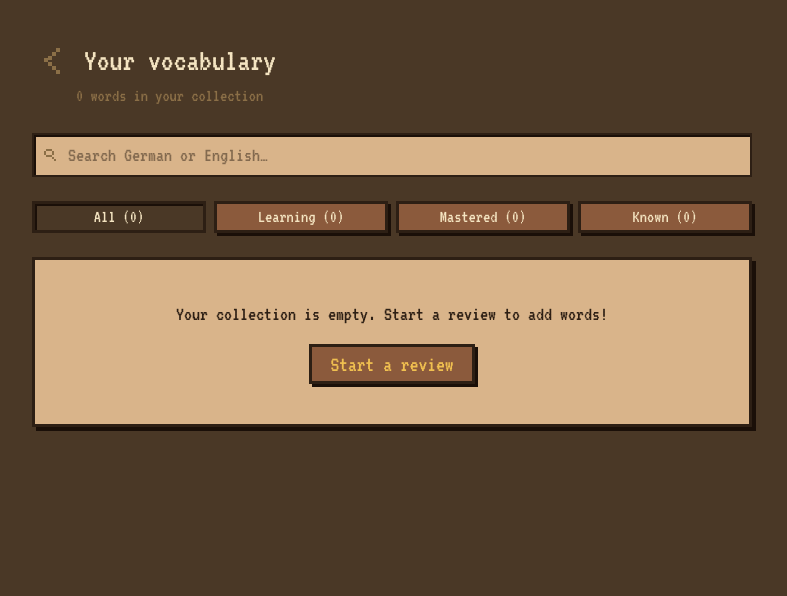
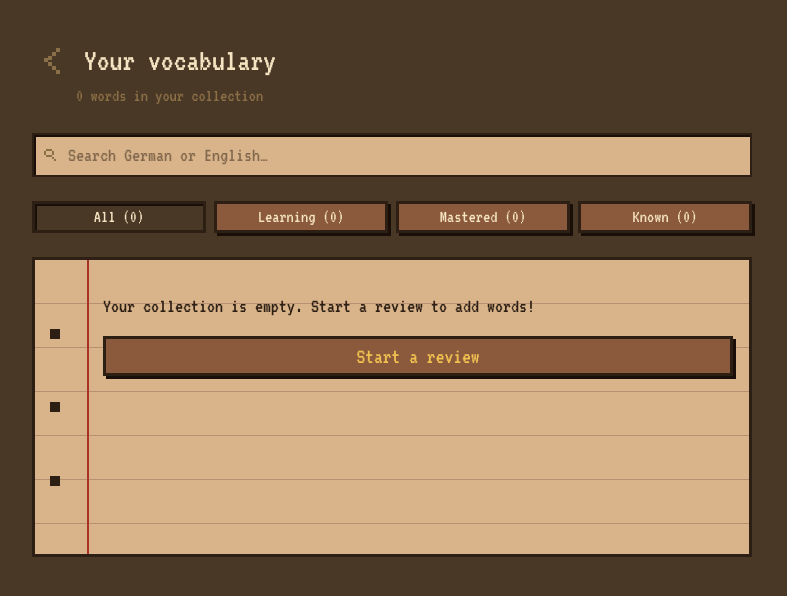
Before and after one commit to sofiaojeda-cmd/german-flashcards, a Next.js app: page /vocabulary in a window 1280 px wide. Shown: the top 596 px of the page, without its empty margins (242-1029 px from the left). Built offline with nearby package versions, Linux system fonts and the light colour scheme.

Commit message:
Add notebook + folder tab styling to vocabulary page

```diff
--- a/src/app/globals.css
+++ b/src/app/globals.css
@@ -37,6 +37,13 @@
   --accent-blue:    #4a90d9;
   --accent-purple:  #8e44ad;
   --shadow:         #1a0f08;
+
+  /* ── Notebook / folder tokens ── */
+  --folder-tab-color:      #e0a020;
+  --folder-tab-inactive:   #b88018;
+  --notebook-line-color:   #b89070;
+  --notebook-margin-color: #a83228;
+  --notebook-line-height:  44px;
 }
 
 /* ── Tailwind theme extension ─────────────────────────────────── */
--- a/src/app/vocabulary/page.tsx
+++ b/src/app/vocabulary/page.tsx
@@ -2,7 +2,7 @@
 
 import * as React from "react";
 import { useRouter } from "next/navigation";
-import { PixelButton, PixelInput } from "@/components/pixel";
+import { PixelButton, PixelInput, PixelFolderTab, PixelNotebookPage } from "@/components/pixel";
 
 const SearchIcon = (
   <svg width="16" height="16" viewBox="0 0 16 16" shapeRendering="crispEdges" aria-hidden>
@@ -285,41 +285,46 @@ export default function VocabularyPage() {
           })}
         </div>
 
-        {/* ── Topic chips ── */}
+        {/* ── Folder tabs + notebook (no gap between them) ── */}
+        <div style={{ display: "flex", flexDirection: "column", gap: 0 }}>
+          {/* Folder tab row */}
           {topics.length > 0 && (
-          <div style={{ display: "flex", flexWrap: "wrap", gap: "8px" }}>
-            {["all", ...topics].map((topic) => (
-              <PixelButton
+            <div
+              style={{
+                display: "flex",
+                alignItems: "flex-end",
+                gap: "2px",
+                overflowX: "auto",
+                // Hide scrollbar cross-browser
+                scrollbarWidth: "none",
+                msOverflowStyle: "none" as React.CSSProperties["msOverflowStyle"],
+              }}
+            >
+              <PixelFolderTab
+                label="All topics"
+                active={activeTopic === "all"}
+                onClick={() => switchTopic("all")}
+              />
+              {topics.map((topic) => (
+                <PixelFolderTab
                   key={topic}
-                size="sm"
-                variant="secondary"
-                selected={activeTopic === topic}
+                  label={capitalize(topic)}
+                  icon={`category-${topic}`}
+                  active={activeTopic === topic}
                   onClick={() => switchTopic(topic)}
-                style={{ gap: "6px" }}
-              >
-                {topic !== "all" && (
-                  <img
-                    src={`/sprites/category-${topic}.png`}
-                    width={16}
-                    height={16}
-                    alt=""
-                    style={{ imageRendering: "pixelated", display: "block", flexShrink: 0 }}
                 />
-                )}
-                {topic === "all" ? "All topics" : capitalize(topic)}
-              </PixelButton>
               ))}
             </div>
           )}
 
-        {/* ── Card list / empty states ── */}
+          {/* Notebook page */}
+          <PixelNotebookPage>
             {collected === 0 ? (
               <EmptyCollection onStart={() => router.push("/review")} />
             ) : filtered.length === 0 ? (
               <NoResults onClear={clearFilters} />
             ) : (
-          <div style={{ display: "flex", flexDirection: "column", gap: "8px" }}>
-            {filtered.map((row) => (
+              filtered.map((row) => (
                 <CardRow
                   key={row.card.id}
                   row={row}
@@ -329,9 +334,10 @@ export default function VocabularyPage() {
                   }
                   onAction={handleAction}
                 />
-            ))}
+              ))
+            )}
+          </PixelNotebookPage>
         </div>
-        )}
       </div>
     </div>
   );
@@ -396,7 +402,6 @@ function CardRow({ row, expanded, onToggle, onAction }: CardRowProps) {
   const spaceIdx = card.front.indexOf(" ");
   const article = card.gender && spaceIdx !== -1 ? card.front.slice(0, spaceIdx) : null;
   const rest = article ? card.front.slice(spaceIdx) : null;
-  const topicSprite = card.topics[0] ? `category-${card.topics[0]}` : null;
 
   async function doAction(action: "known" | "learning") {
     setBusy(true);
@@ -408,55 +413,36 @@ function CardRow({ row, expanded, onToggle, onAction }: CardRowProps) {
   }
 
   return (
-    <div
-      style={{
-        backgroundColor: "var(--bg-panel)",
-        border: "3px solid var(--border-dark)",
-        boxShadow: expanded ? "2px 2px 0 var(--shadow)" : "4px 4px 0 var(--shadow)",
-      }}
-    >
-      {/* Collapsed header — clickable toggle */}
+    <div>
+      {/* Single notebook line — exactly line-height tall */}
       <button
         onClick={onToggle}
         onMouseEnter={() => setHovered(true)}
         onMouseLeave={() => setHovered(false)}
         style={{
           width: "100%",
-          background: hovered && !expanded ? "rgba(139, 90, 60, 0.08)" : "transparent",
+          height: "var(--notebook-line-height)",
+          background: hovered && !expanded ? "rgba(0,0,0,0.04)" : "transparent",
           border: "none",
-          padding: "12px 16px",
+          padding: "0",
           cursor: "pointer",
           fontFamily: "var(--font-pixel)",
           display: "flex",
           alignItems: "center",
-          gap: "12px",
+          gap: "8px",
           textAlign: "left",
         }}
       >
-        {/* Left: topic icon + German word + English translation */}
-        <div style={{ flex: 1, minWidth: 0 }}>
-          <div
+        <span
           style={{
-              display: "flex",
-              alignItems: "center",
-              gap: "8px",
-              marginBottom: "4px",
+            flex: 1,
+            minWidth: 0,
+            fontSize: "20px",
+            overflow: "hidden",
+            whiteSpace: "nowrap",
+            textOverflow: "ellipsis",
           }}
         >
-            {topicSprite && (
-              <img
-                src={`/sprites/${topicSprite}.png`}
-                width={16}
-                height={16}
-                alt=""
-                style={{
-                  imageRendering: "pixelated",
-                  display: "block",
-                  flexShrink: 0,
-                }}
-              />
-            )}
-            <span style={{ fontSize: "22px", lineHeight: 1.2 }}>
           {article ? (
             <>
               <span style={{ color: ARTICLE_COLOR[card.gender!] }}>{article}</span>
@@ -465,21 +451,12 @@ function CardRow({ row, expanded, onToggle, onAction }: CardRowProps) {
           ) : (
             <span style={{ color: "var(--text-primary)" }}>{card.front}</span>
           )}
-            </span>
-          </div>
-          <span
-            style={{
-              fontSize: "17px",
-              color: "var(--text-muted)",
-              paddingLeft: topicSprite ? "24px" : "0",
-              display: "block",
-            }}
-          >
+          <span style={{ color: "var(--text-muted)", fontSize: "17px" }}>
+            {" · "}
             {card.back}
           </span>
-        </div>
+        </span>
 
-        {/* Right: status badge — fixed width so all three labels align vertically */}
         <span
           style={{
             backgroundColor: STATUS_COLOR[record.status] ?? "var(--bg-panel-dark)",
@@ -497,15 +474,16 @@ function CardRow({ row, expanded, onToggle, onAction }: CardRowProps) {
         </span>
       </button>
 
-      {/* Expanded detail section */}
+      {/* Expanded detail — sits between lines, not constrained to line height */}
       {expanded && (
         <div
           style={{
-            borderTop: "2px solid var(--border-mid)",
-            padding: "12px 16px 16px",
+            borderTop: "1px solid var(--notebook-line-color)",
+            borderBottom: "1px solid var(--notebook-line-color)",
+            padding: "10px 0 10px",
             display: "flex",
             flexDirection: "column",
-            gap: "10px",
+            gap: "8px",
           }}
         >
           {card.exampleSentence ? (
@@ -571,14 +549,9 @@ function EmptyCollection({ onStart }: { onStart: () => void }) {
   return (
     <div
       style={{
-        backgroundColor: "var(--bg-panel)",
-        border: "3px solid var(--border-dark)",
-        boxShadow: "4px 4px 0 var(--shadow)",
-        padding: "40px 24px",
-        textAlign: "center",
+        padding: "32px 0",
         display: "flex",
         flexDirection: "column",
-        alignItems: "center",
         gap: "16px",
       }}
     >
@@ -592,15 +565,7 @@ function EmptyCollection({ onStart }: { onStart: () => void }) {
 
 function NoResults({ onClear }: { onClear: () => void }) {
   return (
-    <div
-      style={{
-        backgroundColor: "var(--bg-panel)",
-        border: "3px solid var(--border-dark)",
-        boxShadow: "4px 4px 0 var(--shadow)",
-        padding: "32px 24px",
-        textAlign: "center",
-      }}
-    >
+    <div style={{ padding: "32px 0" }}>
       <p style={{ fontSize: "20px", color: "var(--text-primary)", margin: "0 0 12px" }}>
         No cards match these filters.
       </p>
--- /dev/null
+++ b/src/components/pixel/PixelNotebookPage.tsx
@@ -0,0 +1,66 @@
+import * as React from "react";
+
+type PixelNotebookPageProps = {
+  children: React.ReactNode;
+};
+
+const MARGIN_X = 52;           // px from left edge — red line sits here
+const CONTENT_LEFT = 68;       // px — content starts 16px right of the margin line
+const BINDER_CENTER_X = 20;    // px — center x for binder hole squares
+const BINDER_SIZE = 10;        // px
+
+export function PixelNotebookPage({ children }: PixelNotebookPageProps) {
+  return (
+    <div
+      style={{
+        position: "relative",
+        backgroundColor: "var(--bg-panel)",
+        border: "3px solid var(--border-dark)",
+        backgroundImage: `repeating-linear-gradient(
+          to bottom,
+          transparent 0px,
+          transparent calc(var(--notebook-line-height) - 1px),
+          var(--notebook-line-color) calc(var(--notebook-line-height) - 1px),
+          var(--notebook-line-color) var(--notebook-line-height)
+        )`,
+        backgroundSize: `100% var(--notebook-line-height)`,
+        paddingLeft: `${CONTENT_LEFT}px`,
+        paddingRight: "16px",
+        minHeight: "300px",
+        overflow: "hidden",
+      }}
+    >
+      {/* Red margin line */}
+      <div
+        aria-hidden
+        style={{
+          position: "absolute",
+          top: 0, bottom: 0,
+          left: `${MARGIN_X}px`,
+          width: "2px",
+          backgroundColor: "var(--notebook-margin-color)",
+          pointerEvents: "none",
+        }}
+      />
+
+      {/* Binder holes — 3 dark squares evenly spaced */}
+      {[25, 50, 75].map((pct) => (
+        <div
+          key={pct}
+          aria-hidden
+          style={{
+            position: "absolute",
+            left: `${BINDER_CENTER_X - BINDER_SIZE / 2}px`,
+            top: `calc(${pct}% - ${BINDER_SIZE / 2}px)`,
+            width: `${BINDER_SIZE}px`,
+            height: `${BINDER_SIZE}px`,
+            backgroundColor: "var(--border-dark)",
+            pointerEvents: "none",
+          }}
+        />
+      ))}
+
+      {children}
+    </div>
+  );
+}
--- a/src/components/pixel/index.ts
+++ b/src/components/pixel/index.ts
@@ -5,3 +5,5 @@ export { PixelProgressBar } from "./PixelProgressBar";
 export { PixelDialog, PixelDialogActions } from "./PixelDialog";
 export { PixelStepIndicator } from "./PixelStepIndicator";
 export { PixelCheckbox } from "./PixelCheckbox";
+export { PixelFolderTab } from "./PixelFolderTab";
+export { PixelNotebookPage } from "./PixelNotebookPage";
```
Also changed, not shown: src/components/pixel/PixelFolderTab.tsx (added, +74 -0 lines), public/icon.png (added). Lines whose indentation alone changed are shown as unchanged.
